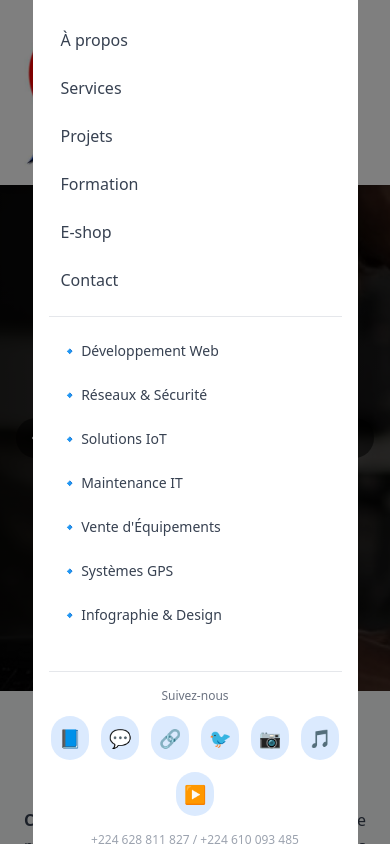
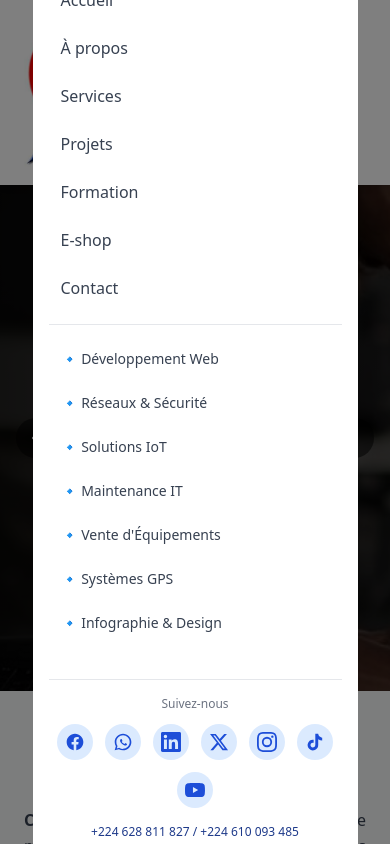
Before and after one commit to mohamede10/ioam.com, a Next.js app: page / in a window 390 px wide. Both pictures are taken after a click on the button "Menu". Shown: the top 844 px of the page. Built offline with nearby package versions, Linux system fonts and the light colour scheme.

Commit message:
ajout de reseaux sociaux sur le menu mobile

```diff
--- a/components/Header.tsx
+++ b/components/Header.tsx
@@ -21,15 +21,72 @@ export default function Header() {
       ? "text-blue-900 font-semibold bg-gray-100 block px-4 py-2"
       : "text-gray-700 hover:text-blue-900 hover:bg-gray-50 block px-4 py-2";
 
-  // Réseaux sociaux
+  // Réseaux sociaux avec icônes SVG
   const socialLinks = [
-    { name: "Facebook", url: "https://facebook.com/cotechservices", icon: "📘" },
-    { name: "WhatsApp", url: "https://wa.me/224610093485?text=Bonjour%20COTECH%20SERVICES", icon: "💬" },
-    { name: "LinkedIn", url: "https://linkedin.com/company/cotechservices", icon: "🔗" },
-    { name: "Twitter", url: "https://twitter.com/cotechservices", icon: "🐦" },
-    { name: "Instagram", url: "https://instagram.com/cotechservices", icon: "📷" },
-    { name: "TikTok", url: "https://tiktok.com/@cotechservices", icon: "🎵" },
-    { name: "YouTube", url: "https://youtube.com/@cotechservices", icon: "▶️" }
+    {
+      name: "Facebook",
+      url: "https://facebook.com/cotechservices",
+      icon: (
+        <svg className="w-5 h-5" fill="currentColor" viewBox="0 0 24 24">
+          <path d="M22 12c0-5.523-4.477-10-10-10S2 6.477 2 12c0 4.991 3.657 9.128 8.438 9.878v-6.987h-2.54V12h2.54V9.797c0-2.506 1.492-3.89 3.777-3.89 1.094 0 2.238.195 2.238.195v2.46h-1.26c-1.243 0-1.63.771-1.63 1.562V12h2.773l-.443 2.89h-2.33v6.988C18.343 21.128 22 16.991 22 12z"/>
+        </svg>
+      )
+    },
+    {
+      name: "WhatsApp",
+      url: "https://wa.me/224610093485?text=Bonjour%20COTECH%20SERVICES%2C%20je%20suis%20int%C3%A9ress%C3%A9%20par%20vos%20services",
+      icon: (
+        <svg className="w-5 h-5" fill="currentColor" viewBox="0 0 24 24">
+          <path d="M12.032 2.001c-5.516 0-10 4.484-10 10 0 1.852.504 3.588 1.385 5.084L2.04 21.96l4.93-1.342a9.979 9.979 0 0 0 5.062 1.383c5.516 0 10-4.484 10-10s-4.484-10-10-10zm0 18.364c-1.542 0-2.978-.43-4.21-1.172l-.3-.18-2.91.792.79-2.868-.185-.306A8.138 8.138 0 0 1 4.032 12c0-4.422 3.598-8 8-8s8 3.578 8 8-3.598 8-8 8z"/>
+          <path d="M16.434 14.043c-.206-.103-1.218-.601-1.408-.67-.19-.068-.328-.103-.467.103-.139.206-.537.67-.658.808-.12.137-.24.154-.447.051-.206-.103-.87-.32-1.656-1.022-.612-.547-1.025-1.222-1.146-1.428-.12-.206-.012-.318.09-.42.09-.09.206-.24.308-.36.103-.12.138-.206.206-.343.068-.137.034-.257-.017-.36-.051-.103-.467-1.124-.64-1.54-.168-.4-.338-.344-.466-.35-.12-.006-.257-.006-.395-.006-.137 0-.36.051-.548.257-.188.206-.719.703-.719 1.714 0 1.011.736 1.988.84 2.125.102.137 1.44 2.203 3.496 3.077.489.208.872.332 1.17.424.492.156.94.134 1.295.082.395-.055 1.218-.497 1.39-.977.171-.48.171-.892.12-.978-.052-.086-.19-.137-.395-.24z"/>
+        </svg>
+      )
+    },
+    {
+      name: "LinkedIn",
+      url: "https://linkedin.com/company/cotechservices",
+      icon: (
+        <svg className="w-5 h-5" fill="currentColor" viewBox="0 0 24 24">
+          <path d="M20.447 20.452h-3.554v-5.569c0-1.328-.027-3.037-1.852-3.037-1.853 0-2.136 1.445-2.136 2.939v5.667H9.351V9h3.414v1.561h.046c.477-.9 1.637-1.85 3.37-1.85 3.601 0 4.267 2.37 4.267 5.455v6.286zM5.337 7.433a2.062 2.062 0 0 1-2.063-2.065 2.064 2.064 0 1 1 2.063 2.065zm1.782 13.019H3.555V9h3.564v11.452zM22.225 0H1.771C0.792 0 0 0.774 0 1.729v20.542C0 23.227 0.792 24 1.771 24h20.451c0.979 0 1.771-0.773 1.771-1.729V1.729C24 0.774 23.204 0 22.225 0z"/>
+        </svg>
+      )
+    },
+    {
+      name: "Twitter",
+      url: "https://twitter.com/cotechservices",
+      icon: (
+        <svg className="w-5 h-5" fill="currentColor" viewBox="0 0 24 24">
+          <path d="M18.244 2.25h3.308l-7.227 8.26 8.502 11.24H16.17l-5.214-6.817L4.99 21.75H1.68l7.73-8.835L1.254 2.25H8.08l4.713 6.231zm-1.161 17.52h1.833L7.084 4.126H5.117z"/>
+        </svg>
+      )
+    },
+    {
+      name: "Instagram",
+      url: "https://instagram.com/cotechservices",
+      icon: (
+        <svg className="w-5 h-5" fill="currentColor" viewBox="0 0 24 24">
+          <path d="M12 2.163c3.204 0 3.584.012 4.85.07 3.252.148 4.771 1.691 4.919 4.919.058 1.265.069 1.645.069 4.849 0 3.205-.012 3.584-.069 4.849-.149 3.225-1.664 4.771-4.919 4.919-1.266.058-1.644.07-4.85.07-3.204 0-3.584-.012-4.849-.07-3.26-.149-4.771-1.699-4.919-4.92-.058-1.265-.07-1.644-.07-4.849 0-3.204.013-3.583.07-4.849.149-3.227 1.664-4.771 4.919-4.919 1.266-.057 1.645-.069 4.849-.069zM12 0C8.741 0 8.333.014 7.053.072 2.695.272.273 2.69.073 7.052.014 8.333 0 8.741 0 12c0 3.259.014 3.668.072 4.948.2 4.358 2.618 6.78 6.98 6.98C8.333 23.986 8.741 24 12 24c3.259 0 3.668-.014 4.948-.072 4.354-.2 6.782-2.618 6.979-6.98.059-1.28.073-1.689.073-4.948 0-3.259-.014-3.667-.072-4.947-.196-4.354-2.617-6.78-6.979-6.98C15.668.014 15.259 0 12 0zm0 5.838a6.162 6.162 0 1 0 0 12.324 6.162 6.162 0 0 0 0-12.324zM12 16a4 4 0 1 1 0-8 4 4 0 0 1 0 8zm6.406-11.845a1.44 1.44 0 1 0 0 2.881 1.44 1.44 0 0 0 0-2.881z"/>
+        </svg>
+      )
+    },
+    {
+      name: "TikTok",
+      url: "https://tiktok.com/@cotechservices",
+      icon: (
+        <svg className="w-5 h-5" fill="currentColor" viewBox="0 0 24 24">
+          <path d="M19.59 6.69a4.83 4.83 0 0 1-3.77-4.25V2h-3.45v13.67a2.89 2.89 0 0 1-5.2 1.74 2.89 2.89 0 0 1 2.31-4.64 2.93 2.93 0 0 1 .88.13V9.4a6.84 6.84 0 0 0-1-.05A6.33 6.33 0 0 0 5 20.1a6.34 6.34 0 0 0 10.86-4.43v-7a8.16 8.16 0 0 0 4.77 1.52v-3.4a4.85 4.85 0 0 1-1-.1z"/>
+        </svg>
+      )
+    },
+    {
+      name: "YouTube",
+      url: "https://youtube.com/@cotechservices",
+      icon: (
+        <svg className="w-5 h-5" fill="currentColor" viewBox="0 0 24 24">
+          <path d="M23.498 6.186a3.016 3.016 0 0 0-2.122-2.136C19.505 3.545 12 3.545 12 3.545s-7.505 0-9.377.505A3.017 3.017 0 0 0 .502 6.186C0 8.07 0 12 0 12s0 3.93.502 5.814a3.016 3.016 0 0 0 2.122 2.136c1.871.505 9.376.505 9.376.505s7.505 0 9.377-.505a3.015 3.015 0 0 0 2.122-2.136C24 15.93 24 12 24 12s0-3.93-.502-5.814zM9.545 15.568V8.432L15.818 12l-6.273 3.568z"/>
+        </svg>
+      )
+    }
   ];
 
   return (
@@ -305,7 +362,7 @@ export default function Header() {
               </Link>
             </nav>
 
-            {/* Réseaux sociaux dans le menu mobile */}
+            {/* Réseaux sociaux avec icônes SVG */}
             <div className="mt-6 pt-4 border-t border-gray-200">
               <p className="text-xs text-gray-500 text-center mb-3">Suivez-nous</p>
               <div className="flex flex-wrap justify-center gap-3">
@@ -315,14 +372,14 @@ export default function Header() {
                     href={social.url}
                     target="_blank"
                     rel="noopener noreferrer"
-                    className="bg-blue-100 hover:bg-blue-200 p-2 rounded-full transition-all duration-300 hover:scale-110"
+                    className="bg-blue-100 hover:bg-blue-200 p-2 rounded-full transition-all duration-300 hover:scale-110 text-blue-700"
                     aria-label={social.name}
                   >
-                    <span className="text-blue-700 text-lg">{social.icon}</span>
+                    {social.icon}
                   </a>
                 ))}
               </div>
-              <div className="mt-4 text-center text-xs text-gray-400 space-y-1">
+              <div className="mt-4 text-center text-xs text-blue-900 space-y-1">
                 <p>+224 628 811 827 / +224 610 093 485</p>
                 <p>cotechservices.gn@gmail.com</p>
                 <p>Conakry, Guinée</p>
```
